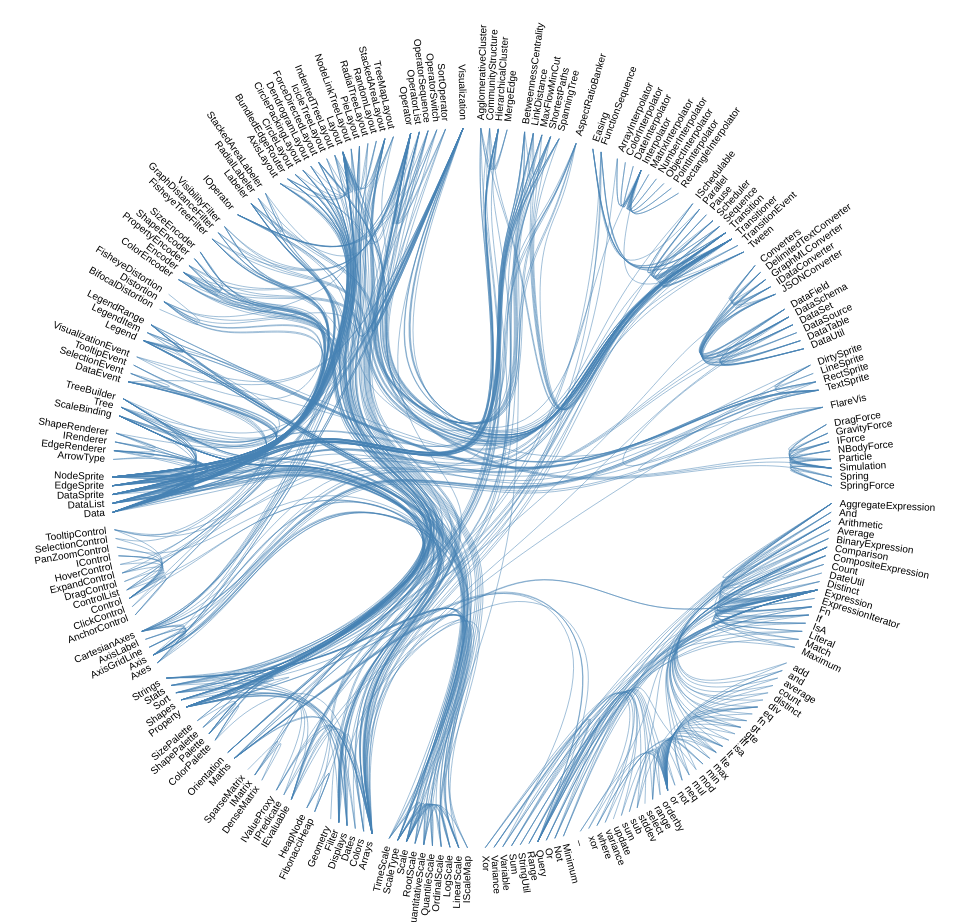
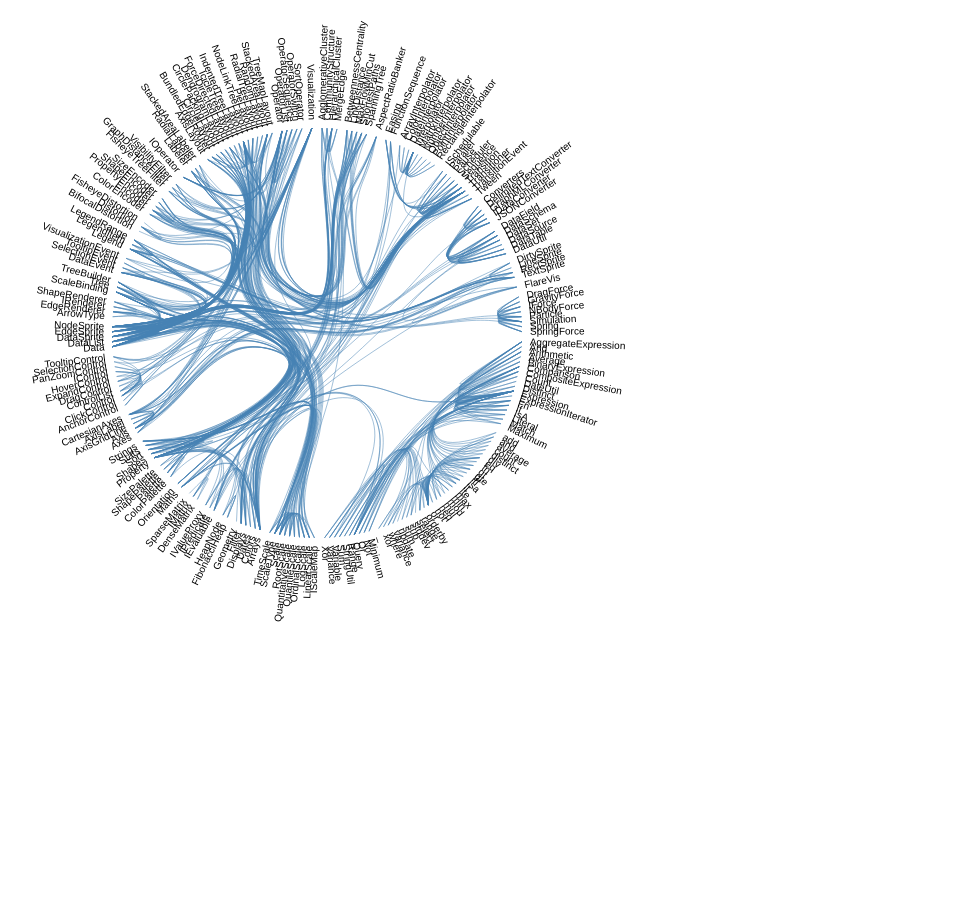
Before and after one commit to solviz/solviz-core, a website: page src/template/edgebundling.html in a window 1280 px wide. Shown: the top 922 px of the page, without its empty margins (16-982 px from the left). After the commit the page ends 800 px from the top, so only its background shows below. Drawn offline with nearby package versions, Linux system fonts and the light colour scheme.

Commit message:
make edgebundling circle smaller

```diff
--- a/src/template/edgebundling.html
+++ b/src/template/edgebundling.html
@@ -22,7 +22,7 @@
     <script src="data/edge.js"></script>
     <script>
 
-        var diameter = 960,
+        var diameter = 650,
             radius = diameter / 2,
             innerRadius = radius - 120;
 
```
